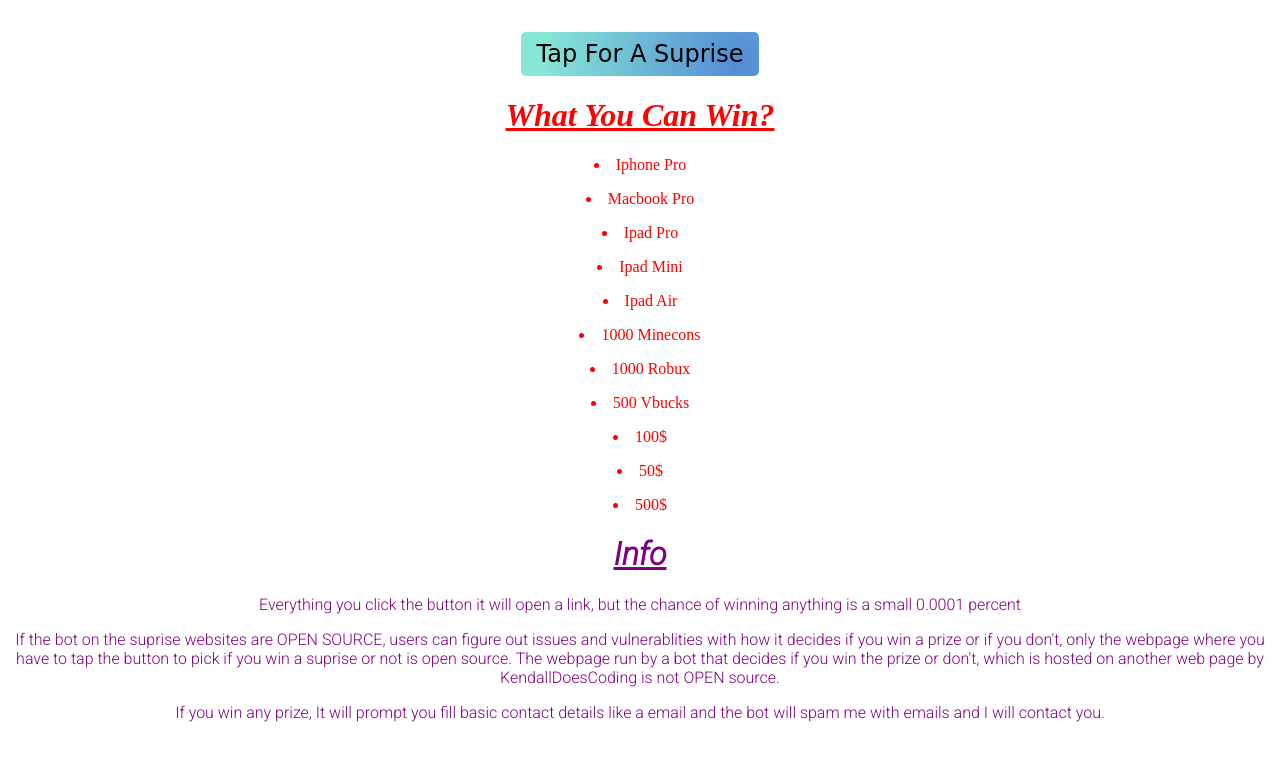
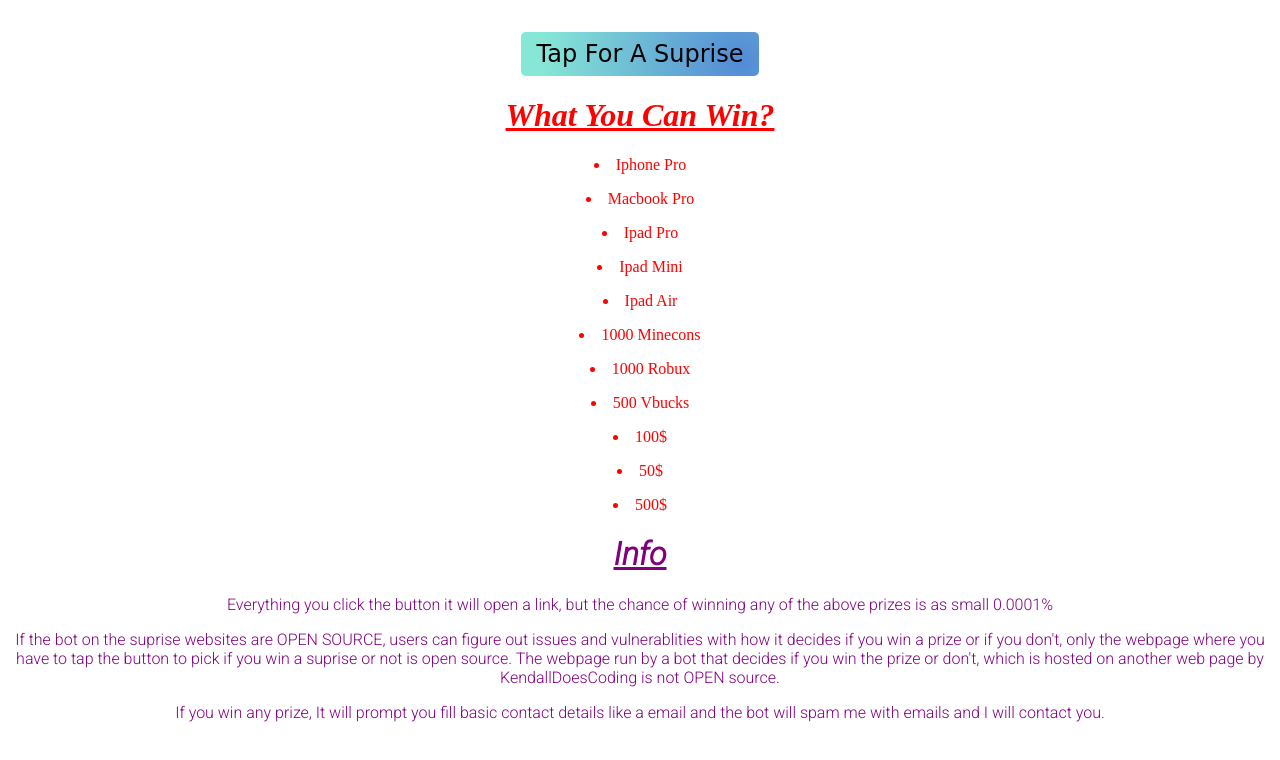
Before and after one commit to KendallDoesCoding/tap-for-a-surprise, a website: page index.html in a window 1280 px wide. Drawn offline with Linux system fonts and the light colour scheme; a web font is replaced by a local one.

Commit message:
chore: update grammer in one line of info.

```diff
--- a/index.html
+++ b/index.html
@@ -30,7 +30,7 @@
     </div>
     <div class="info">
       <h1 class="info">Info</h1>
-        <p>Everything you click the button it will open a link, but the chance of winning anything is a small 0.0001 percent</p>
+        <p>Everything you click the button it will open a link, but the chance of winning any of the above prizes is as small 0.0001%</p>
         <p>If the bot on the suprise websites are OPEN SOURCE, users can figure out issues and vulnerablities with how it decides if you win a prize or if you don't, only the webpage where you have to tap the button to pick if you win a suprise or not is open source. The webpage run by a bot that decides if you win the prize or don't, which is hosted on another web page by KendallDoesCoding is not OPEN source. </p>
         <p>If you win any prize, It will prompt you fill basic contact details like a email and the bot will spam me with emails and I will contact you.</p>
     </div>
```
